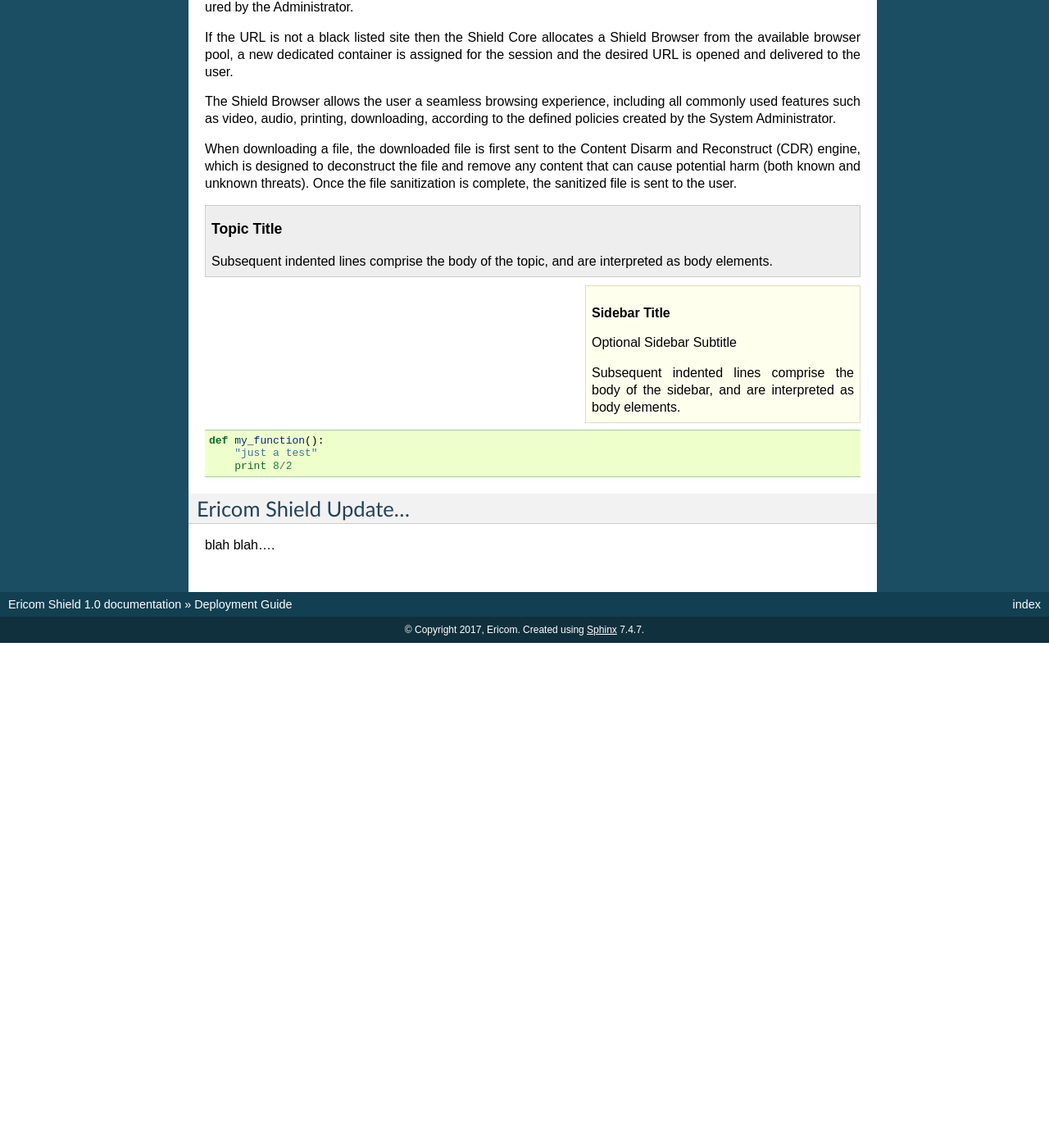
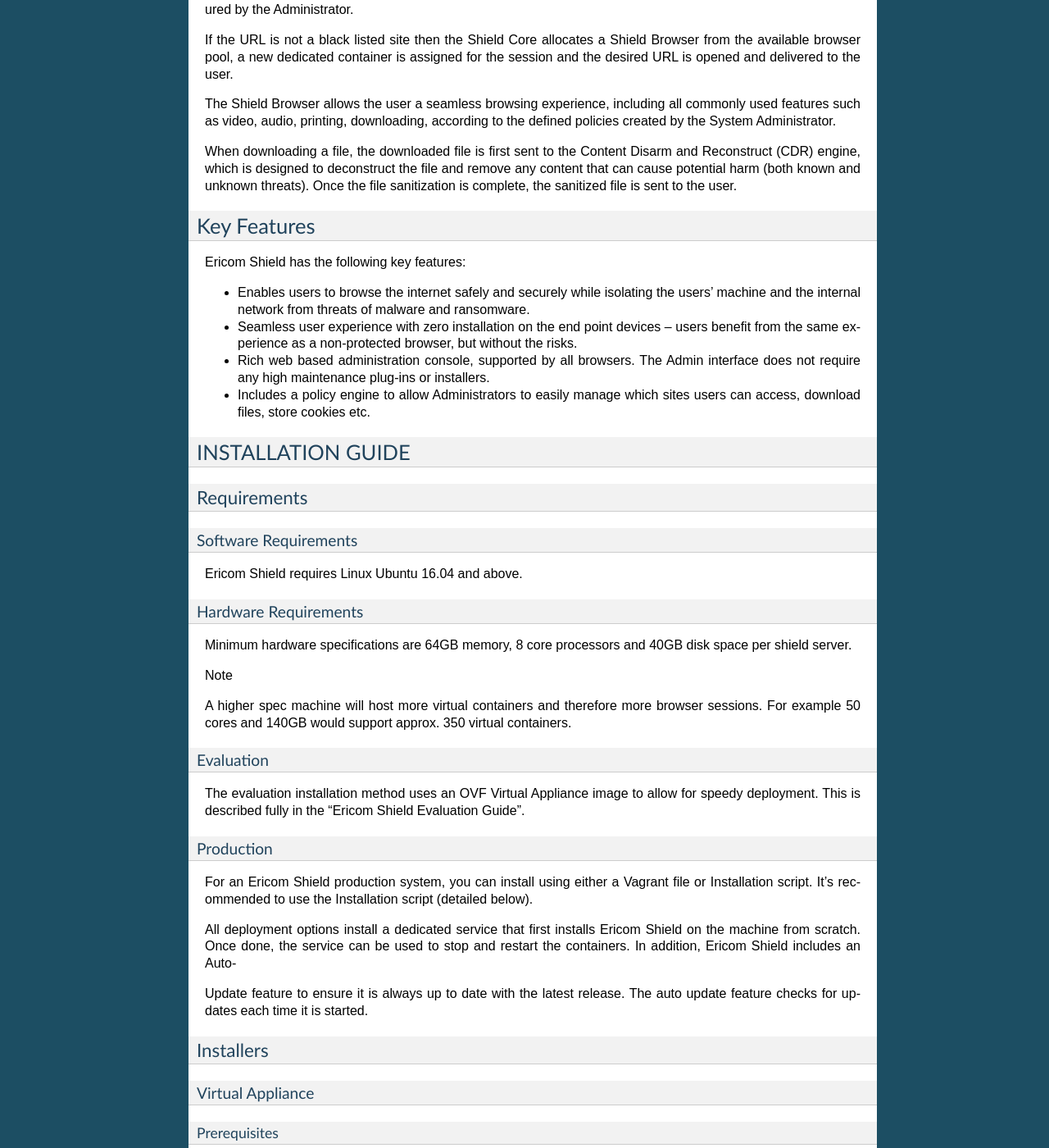
Before and after one commit to BenyH/Shield.Docs, a Sphinx documentation site: the page built from docs/DeploymentGuide.rst, in a window 1280 px wide and 1400 px high, scrolled down 1029 px. Shown: the whole window at 82% size. Built offline with Sphinx 7.4.7, drawn with Linux system fonts in a browser that asks for light colours; pages that are not in the unit, such as notebooks, are missing from menus; before the commit the page ends 1813 px from its top, so only the background shows below that; some of the changed text lies outside the part shown.

Commit message:
Building deployment guide Document
Adding sections / some formatting

```diff
--- a/docs/DeploymentGuide.rst
+++ b/docs/DeploymentGuide.rst
@@ -1,8 +1,10 @@
+################
 Deployment Guide
-============
+################
 
+***********************
 What is Ericom Shield®?
------------------------
+***********************
 
 Ericom Shield is a remote virtual browser solution. The actual browsing takes place in a secure, isolated container that has no access to the Local Area Network. The Ericom Shield deployment can be on premise in the DMZ or in the Cloud. Ericom Shield is managed via a web-based administration console.
 
@@ -14,8 +16,9 @@ Ericom Shield can be used with any browsers and end point device. All that is re
 
 Ericom Shield is deployed on Linux-based containers. Each browsing session starts in its own dedicated container. All sessions are routed by the Ericom Shield Proxy server, ensuring optimal resource allocation and high availability.
 
+*******************
 Shield Architecture
-^^^^^^^^^^^^^^^^^^^
+*******************
 .. figure:: images/Architecture_f1.png
 	:scale: 75%
 	:alt: Ericom Shield Architecture
@@ -37,31 +40,128 @@ The Shield Browser allows the user a seamless browsing experience, including all
 
 When downloading a file, the downloaded file is first sent to the Content Disarm and Reconstruct (CDR) engine, which is designed to deconstruct the file and remove any content that can cause potential harm (both known and unknown threats). Once the file sanitization is complete, the sanitized file is sent to the user.
 
-.. topic:: Topic Title
+************
+Key Features
+************
 
-    Subsequent indented lines comprise
-    the body of the topic, and are
-    interpreted as body elements.
+Ericom Shield has the following key features:
 
+* Enables users to browse the internet safely and securely while isolating the users’ machine and the internal network from threats of malware and ransomware.
 
-.. sidebar:: Sidebar Title
-   :subtitle: Optional Sidebar Subtitle
+* Seamless user experience with zero installation on the end point devices – users benefit from the same experience as a non-protected browser, but without the risks.
 
-   Subsequent indented lines comprise
-   the body of the sidebar, and are
-   interpreted as body elements.
+* Rich web based administration console, supported by all browsers. The Admin interface does not require any high maintenance plug-ins or installers.
 
-
-.. code:: python
-
-  def my_function():
-      "just a test"
-      print 8/2
+* Includes a policy engine to allow Administrators to easily manage which sites users can access, download files, store cookies etc.
 
 
 
+******************
+INSTALLATION GUIDE
+******************
 
-Ericom Shield Update...
------------------------
 
-blah blah....
+Requirements
+============
+
+Software Requirements
+---------------------
+
+Ericom Shield requires Linux Ubuntu 16.04 and above.
+
+Hardware Requirements
+---------------------
+
+Minimum hardware specifications are 64GB memory, 8 core processors and 40GB disk space per shield server.
+
+Note
+
+A higher spec machine will host more virtual containers and therefore more browser sessions.  For example 50 cores and 140GB would support approx. 350 virtual containers.
+
+
+
+Evaluation
+----------
+
+The evaluation installation method uses an OVF Virtual Appliance image to allow for speedy deployment. This is described fully in the “Ericom Shield Evaluation Guide”.
+
+Production
+----------
+
+For an Ericom Shield production system, you can install using either a Vagrant file or Installation script. It’s recommended to use the Installation script (detailed below).
+
+All deployment options install a dedicated service that first installs Ericom Shield on the machine from scratch. Once done, the service can be used to stop and restart the containers. In addition, Ericom Shield includes an Auto-
+
+Update feature to ensure it is always up to date with the latest release. The auto update feature checks for updates each time it is started.
+
+
+Installers
+==========
+
+Virtual Appliance
+-----------------
+
+Prerequisites
+^^^^^^^^^^^^^
+
+VirtualBox on Windows/Linux:
+
+Linux: open a terminal and run::
+
+$ apt install virtualbox · Windows: https://www.virtualbox.org/wiki/Downloads
+
+Vagrant File
+------------
+
+Prerequisites
+^^^^^^^^^^^^^
+
+The first step is to install Vagrant and VirtualBox on Ubuntu, as detailed above, please ensure that your Ubuntu server is 16.04 or above.
+
+To install, open a terminal window or SSH to the Linux machine and run::
+
+	$ apt install vagrant
+
+	$ apt install virtualbox
+
+
+Deployment
+""""""""""
+
+Create a folder with the name: “Vagrant”. Change to this folder by typing “cd Vagrant” and then run the following commands.::
+
+	$ “wget https://raw.githubusercontent.com/ErezPasternak/Shield/master/Dev-Feb16/Vagrantfile”
+
+	$ chmod +x Vagrantfile
+
+	$ vagrant up
+
+..note:: The “vagrant up” command may take a while to complete, especially if this is the first time you have run this command on the machine.
+
+After the process is successfully completed, the user is displayed with the following data: the VM’s IP and several ports of interest.
+
+
+Installation Script
+-------------------
+
+Prerequisites
+^^^^^^^^^^^^^
+
+Ubuntu 16.04 - to install, follow these instructions: https://www.ubuntu.com/download/desktop/install-ubuntu-desktop
+
+Deployment
+----------
+
+Open a terminal window or connect to the Linux machine using SSH, create a new temporary folder and go to this folder.
+
+Run the following commands.::
+
+	$ wget https://raw.githubusercontent.com/ErezPasternak/Shield/master/Dev-Feb16/ericomshield-setup.sh
+
+	$ sudo chmod +x ericomshield-setup.sh
+
+	$ sudo ./ericomshield-setup.sh
+
+The script may take some time to complete (approx. xx mins). At the end of the script you should see that the deployment is successful.
+
+Ericom Shield is installed in “/usr/local/ericomshield”.
```
Also changed, not shown: docs/index.rst (+3 -4 lines).
